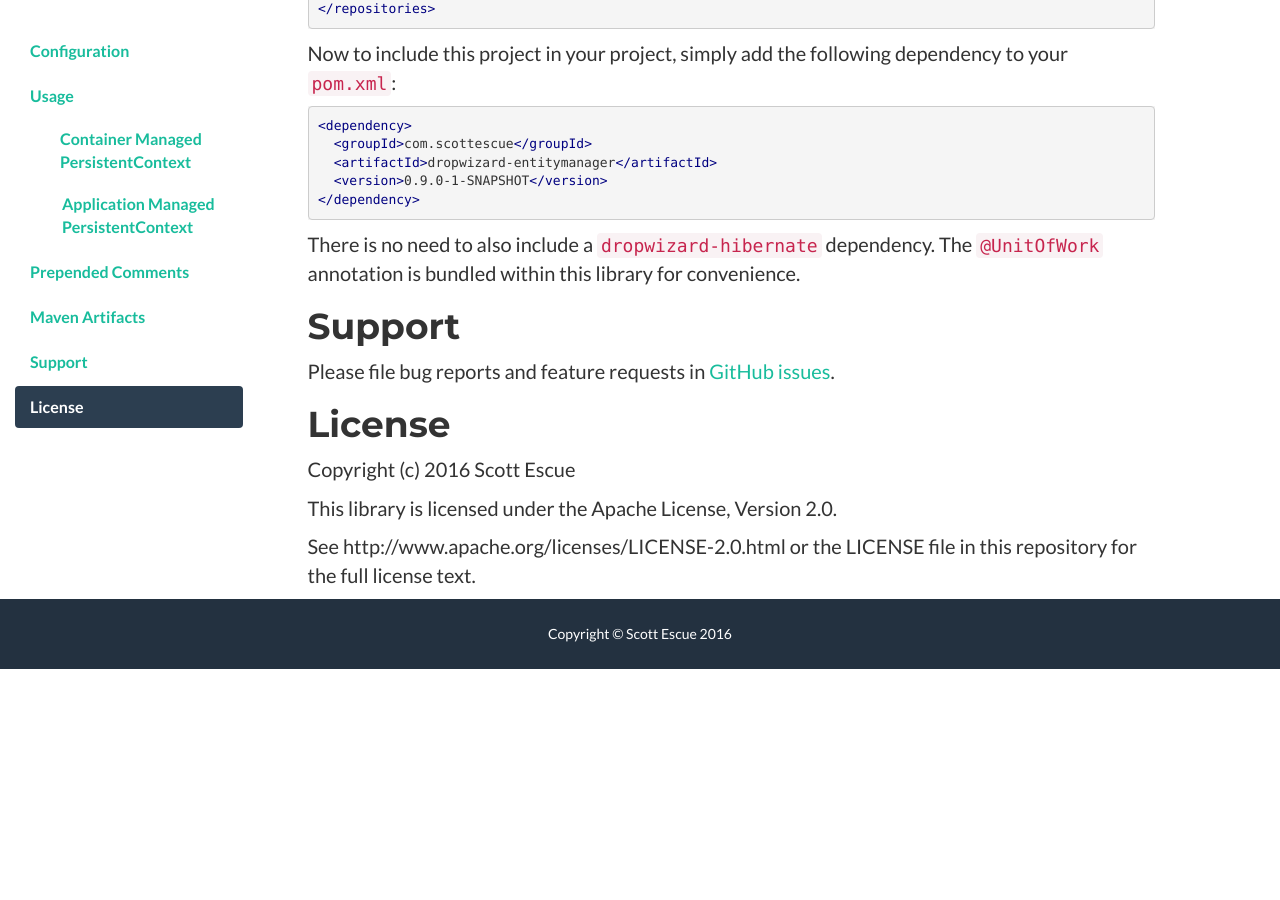
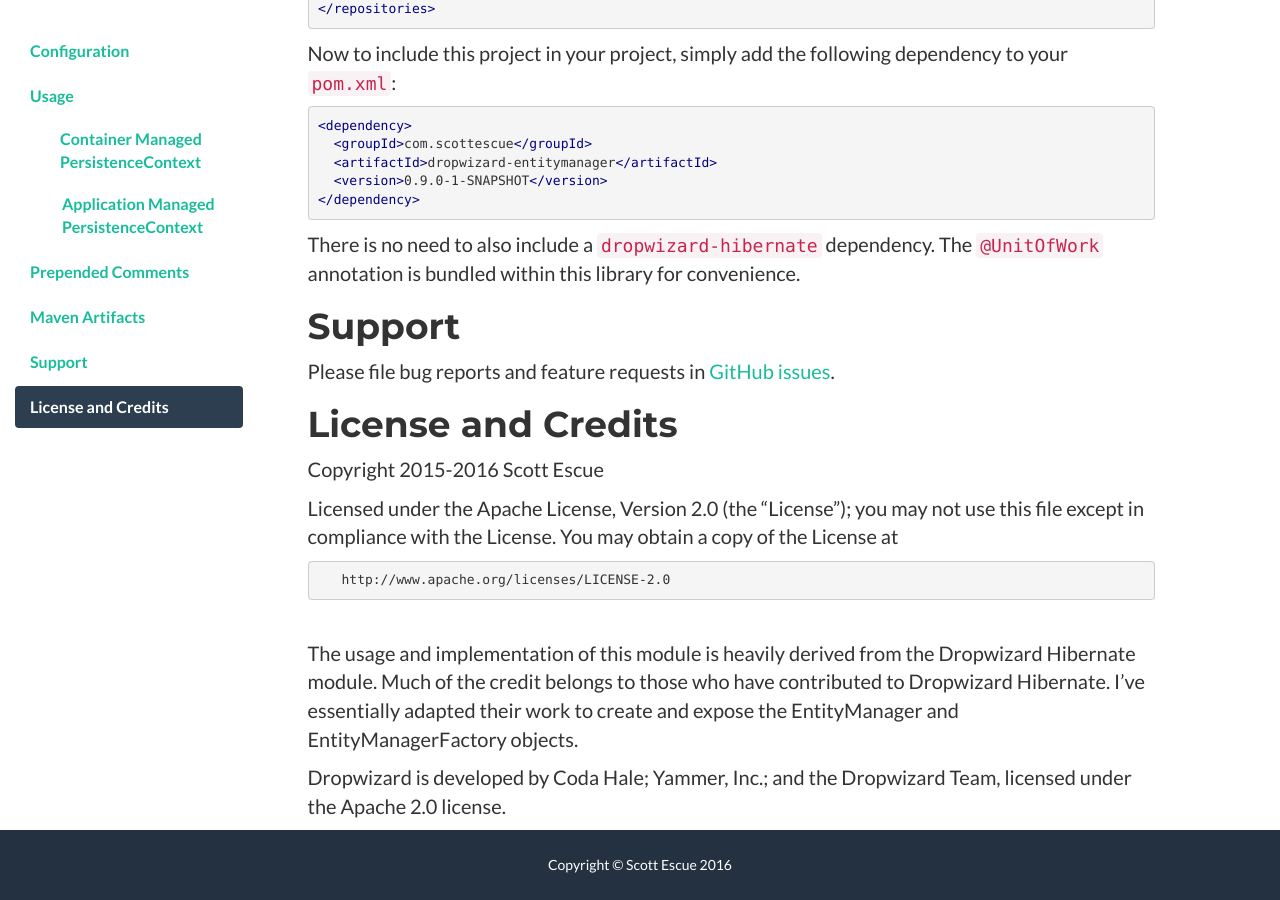
Before and after one commit to scottescue/dropwizard-entitymanager, a Jekyll site: the page built from index.md, in a window 1280 px wide and 900 px high, scrolled down 3246 px. Built offline with Jekyll 4.4.1, drawn with Linux system fonts in a browser that asks for light colours; nearby versions of some CDN libraries; before the commit the page ends 3915 px from its top, so only the background shows below that; some of the changed text lies outside the part shown.

Commit message:
Updating license and credits section.

```diff
--- a/index.md
+++ b/index.md
@@ -52,7 +52,7 @@
 
 # Usage
 
-## <a name="container-managed-persistencecontext"></a>Container Managed PersistentContext
+## Container Managed PersistenceContext
 The shared `EntityManager` obtained from your `EntityManagerBundle` works with the `@UnitOfWork` annotation from the
 [dropwizard-hibernate](http://www.dropwizard.io/0.9.2/docs/manual/hibernate.html) module.  The `@UnitOfWork` annotation
 may be applied to resource methods to create a container managed `PersistenceContext`.  This gives you the ability to
@@ -96,7 +96,7 @@
 </div>
 
 
-## Application Managed PersistentContext
+## Application Managed PersistenceContext
 There may be times when you need to have more control over the `PersistenceContext` or need to manage a new transaction.
 The `EntityManagerFactory` obtained from your `EntityManagerBundle` allows you to create and manage new
 `EntityManager` instances.  Any `EntityManager` created from the factory will have a new `PersistenceContext`
@@ -171,15 +171,27 @@
 There is no need to also include a `dropwizard-hibernate` dependency.  The `@UnitOfWork` annotation is bundled within
 this library for convenience.
 
+
 # Support
 
 Please file bug reports and feature requests in [GitHub issues](https://github.com/scottescue/dropwizard-entitymanager/issues).
 
 
-# License
+# License and Credits
 
-Copyright (c) 2016 Scott Escue
+   Copyright 2015-2016 Scott Escue
 
-This library is licensed under the Apache License, Version 2.0.
+   Licensed under the Apache License, Version 2.0 (the "License");
+   you may not use this file except in compliance with the License.
+   You may obtain a copy of the License at
 
-See http://www.apache.org/licenses/LICENSE-2.0.html or the LICENSE file in this repository for the full license text.
+       http://www.apache.org/licenses/LICENSE-2.0
+
+<br />
+The usage and implementation of this module is heavily derived from the Dropwizard Hibernate module.  Much of the credit
+belongs to those who have contributed to Dropwizard Hibernate.  I've essentially adapted their work to create and expose
+the EntityManager and EntityManagerFactory objects.
+
+Dropwizard is developed by
+Coda Hale; Yammer, Inc.; and the Dropwizard Team, licensed
+under the Apache 2.0 license.
```
